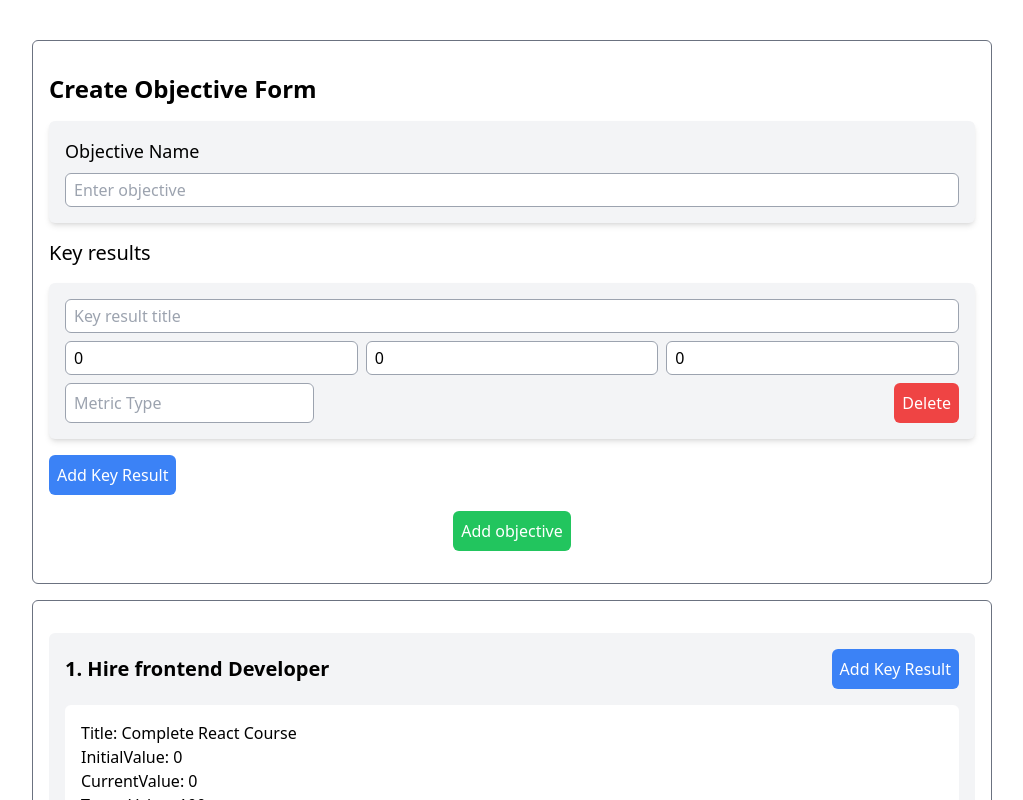
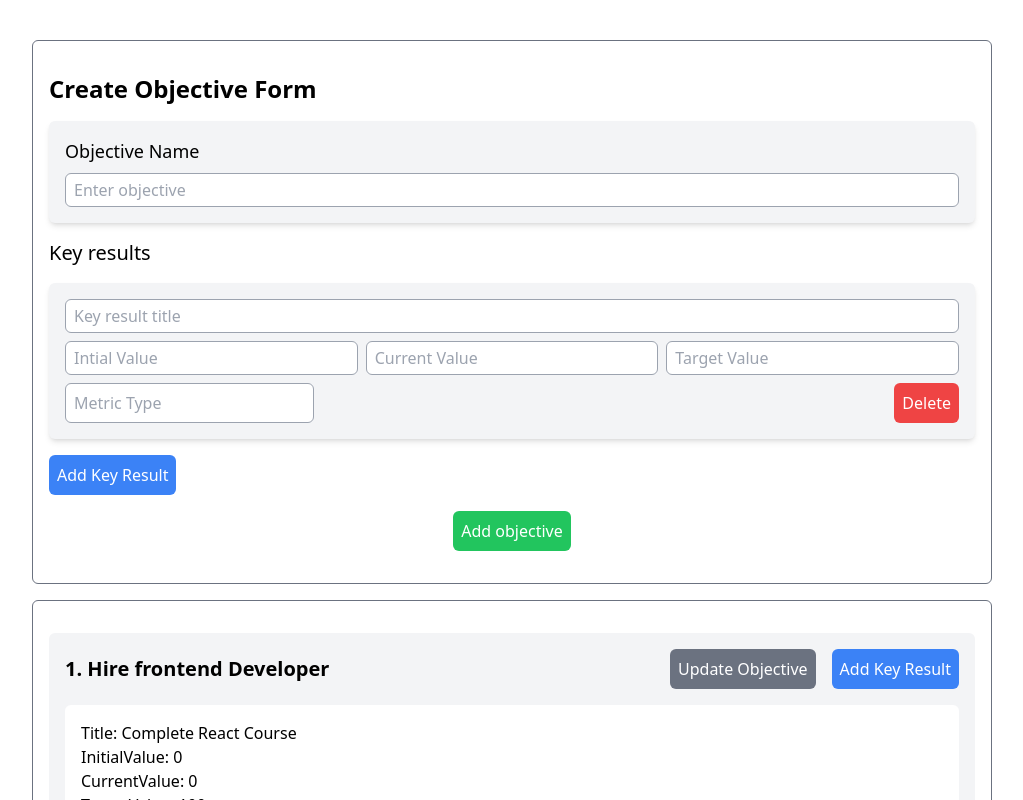
Before and after one commit to meetsoni1214/okr-react-app, a React (Vite) app: page /okrForm/2433 in a window 1280 px wide. Shown: the top 800 px of the page, without its empty margins (128-1151 px from the left). Built offline with nearby package versions, Linux system fonts and the light colour scheme.

Commit message:
update: done some refactoring

```diff
--- a/src/App.tsx
+++ b/src/App.tsx
@@ -1,30 +1,25 @@
-import { useContext, useEffect, useState } from "react";
+import {useContext, useEffect} from "react";
 import OkrForm from "./components/OkrForm";
 import OkrDisplay from "./components/OkrDisplay";
-import { getOkrsData } from "./db/Okr-store";
-import { OkrContext } from "./provider/OkrProvider";
+import {getOkrsData} from "./db/Okr-store";
+import {OkrContext} from "./provider/OkrProvider";
 
 function App() {
-  // const [objectives, setObjectives] = useState<ObjectiveType[] | undefined>(
-  //   undefined
-  // );
-  const { objectives, setObjectives } = useContext(OkrContext);
-  const [isLoading, setIsLoading] = useState(false);
+    const {objectives, setObjectives} = useContext(OkrContext);
+    const isLoading = objectives === undefined;
 
     useEffect(() => {
         (async () => {
-      setIsLoading(true);
             const objectivesResponse = await getOkrsData();
-      setIsLoading(false);
             setObjectives(objectivesResponse);
         })();
-  }, []);
+    }, [setObjectives]);
 
-  console.log({ objectives });
+    console.log({objectives});
 
     return (
         <div className="mx-40 mt-10 mb-10">
-      <OkrForm objectives={objectives ?? []} setObjectives={setObjectives} />
+            <OkrForm objectives={objectives ?? []} setObjectives={setObjectives}/>
             {isLoading ? (
                 <p>Loading...</p>
             ) : (
--- /dev/null
+++ b/src/components/KeyResultDisplay.tsx
@@ -0,0 +1,31 @@
+import {KeyResultType} from "../types/OkrTypes.ts";
+
+type KeyResultDisplayProps = {
+    kr: KeyResultType;
+    onClick: () => void;
+}
+
+function KeyResultDisplay(
+    {
+        kr,
+        onClick,
+    }
+    : KeyResultDisplayProps) {
+    return (
+        <ul className="bg-white p-4 mb-2.5 rounded-md">
+            <li>Title: {kr.title}</li>
+            <li>InitialValue: {kr.initialValue}</li>
+            <li>CurrentValue: {kr.currentValue}</li>
+            <li>TargetValue: {kr.targetValue}</li>
+            <li>Metric: {kr.metric}</li>
+            <button
+                onClick={onClick}
+                className="bg-red-500 p-2 text-white rounded-md hover:bg-red-600"
+            >
+                Delete
+            </button>
+        </ul>
+    );
+}
+
+export default KeyResultDisplay;
--- /dev/null
+++ b/src/components/KeyResultInputs.tsx
@@ -0,0 +1,61 @@
+import {KeyResultType} from "../types/OkrTypes.ts";
+
+type KeyResultInputProps = {
+    keyResult: KeyResultType;
+    index: number;
+    handleChange: (name: string, index: number, value: string) => void;
+};
+
+function KeyResultInputs(
+    {
+        keyResult,
+        index,
+        handleChange,
+    }: KeyResultInputProps
+) {
+    return (
+        <div className="flex flex-col gap-2">
+            <input
+                type="text"
+                placeholder="Key result title"
+                value={keyResult.title}
+                name="title"
+                onChange={(e) =>
+                    handleChange(e.target.name, index, e.target.value)
+                }
+                className="border border-gray-400 px-2 py-1 focus:outline-none rounded-md focus:ring-2 focus:ring-blue-200"
+            />
+            <div className="flex gap-2">
+                <input
+                    type="number"
+                    placeholder="Intial Value"
+                    name="initialValue"
+                    onChange={(e) =>
+                        handleChange(e.target.name, index, e.target.value)
+                    }
+                    className="border border-gray-400 w-full px-2 py-1 focus:outline-none rounded-md focus:ring-2 focus:ring-blue-200"
+                />
+                <input
+                    type="number"
+                    placeholder="Current Value"
+                    name="currentValue"
+                    onChange={(e) =>
+                        handleChange(e.target.name, index, e.target.value)
+                    }
+                    className="border border-gray-400 px-2 py-1 w-full focus:outline-none rounded-md focus:ring-2 focus:ring-blue-200"
+                />
+                <input
+                    type="number"
+                    placeholder="Target Value"
+                    name="targetValue"
+                    onChange={(e) =>
+                        handleChange(e.target.name, index, e.target.value)
+                    }
+                    className="border border-gray-400 px-2 py-1 w-full focus:outline-none rounded-md focus:ring-2 focus:ring-blue-200"
+                />
+            </div>
+        </div>
+    );
+}
+
+export default KeyResultInputs;
--- a/src/components/OkrDisplay.tsx
+++ b/src/components/OkrDisplay.tsx
@@ -1,6 +1,8 @@
 import { useState } from "react";
 import { KeyResultType, ObjectiveType } from "../types/OkrTypes";
 import { CircleX, PackageOpen } from "lucide-react";
+import KeyResultInputs from "./KeyResultInputs.tsx";
+import KeyResultDisplay from "./KeyResultDisplay.tsx";
 
 type OkrDisplayProps = {
   objectives: ObjectiveType[];
@@ -33,12 +35,13 @@ function OkrDisplay({ objectives, setObjectives }: OkrDisplayProps) {
     setObjectives(updatedObjs);
   }
 
-  const [isModalOpen, setIsModalOpen] = useState<boolean>(false);
+  const [isKrModalOpen, setIsKrModalOpen] = useState<boolean>(false);
+  // const [isObjModalOpen, setisObjModalOpen] = useState<boolean>(false);
   const [keyResult, setKeyResult] = useState<KeyResultType>(emptyKeyResult);
 
-  function handleKrChange(name: string, value: string): void {
+  function handleKrChange(name: string, index: number, value: string): void {
     const updatedKr = { ...keyResult, [name]: value };
-    console.log(updatedKr);
+    console.log(index);
 
     setKeyResult(updatedKr);
   }
@@ -60,96 +63,62 @@ function OkrDisplay({ objectives, setObjectives }: OkrDisplayProps) {
       return ind === objIndex ? updatedObjective : obj;
     });
     setObjectives(updatedObjs);
-    setIsModalOpen(false);
+    setIsKrModalOpen(false);
     setKeyResult(emptyKeyResult);
   }
+  console.log(objectives);
 
   return (
     <div className="border rounded-md border-gray-500 p-4 mt-4">
       {objectives.length > 0 ? (
         objectives.map((obj, objectiveIndex) => (
-          <div className="bg-gray-100 p-4 mt-4 rounded-md" key={objectiveIndex}>
+          <div className="bg-gray-100 p-4 mt-4 rounded-md" key={obj.id}>
             <div className="flex items-center justify-between mb-4">
               <p className="text-xl  font-semibold">{`${objectiveIndex + 1}. ${
                 obj.objective
               }`}</p>
+              <div className="space-x-4">
+                <button className="bg-gray-500 p-2 text-white rounded-md hover:bg-gray-600">
+                  Update Objective
+                </button>
                 <button
-                onClick={() => setIsModalOpen(true)}
+                  onClick={() => setIsKrModalOpen(true)}
                   className="bg-blue-500 p-2 text-white rounded-md hover:bg-blue-600"
                 >
                   Add Key Result
                 </button>
               </div>
+            </div>
             {obj.keyResults.map((kr, krIndex) => {
               return (
-                <div>
-                  <ul className="bg-white p-4 mb-2.5 rounded-md" key={krIndex}>
-                    <li>Title: {kr.title}</li>
-                    <li>InitialValue: {kr.initialValue}</li>
-                    <li>CurrentValue: {kr.currentValue}</li>
-                    <li>TargetValue: {kr.targetValue}</li>
-                    <li>Metric: {kr.metric}</li>
-                    <button
-                      onClick={() =>
-                        handleDeleteKeyResult(objectiveIndex, krIndex)
-                      }
-                      className="bg-red-500 p-2 text-white rounded-md hover:bg-red-600"
-                    >
-                      Delete
-                    </button>
-                  </ul>
-                  {isModalOpen && (
+                <div key={krIndex}>
+                  <KeyResultDisplay kr={kr} onClick={() =>
+                      handleDeleteKeyResult(objectiveIndex, krIndex)} />
+                  {/* {isObjModalOpen && (
                     <div className="inset-0 fixed flex bg-gray-500 bg-opacity-50 justify-center items-center">
                       <div className="bg-white rounded-md p-4 ">
                         <div className=" flex flex-col gap-2">
                           <button
-                            onClick={() => setIsModalOpen(false)}
+                            onClick={() => setIsKrModalOpen(false)}
                             className="self-end text-red-500"
                           >
                             <CircleX />
                           </button>
-                          <input
-                            type="text"
-                            placeholder="Key result title"
-                            name="title"
-                            value={keyResult.title}
-                            onChange={(e) =>
-                              handleKrChange(e.target.name, e.target.value)
-                            }
-                            className="border border-gray-400 px-2 py-1 focus:outline-none rounded-md focus:ring-2 focus:ring-blue-200"
-                          />
-                          <div className="flex gap-2">
-                            <input
-                              type="number"
-                              placeholder="Intial Value"
-                              name="initialValue"
-                              value={keyResult.initialValue}
-                              onChange={(e) =>
-                                handleKrChange(e.target.name, e.target.value)
-                              }
-                              className="border border-gray-400 w-full px-2 py-1 focus:outline-none rounded-md focus:ring-2 focus:ring-blue-200"
-                            />
-                            <input
-                              type="number"
-                              placeholder="Current Value"
-                              value={keyResult.currentValue}
-                              name="currentValue"
-                              onChange={(e) =>
-                                handleKrChange(e.target.name, e.target.value)
-                              }
-                              className="border border-gray-400 px-2 py-1 w-full focus:outline-none rounded-md focus:ring-2 focus:ring-blue-200"
-                            />
-                            <input
-                              type="number"
-                              placeholder="Target Value"
-                              value={keyResult.targetValue}
-                              name="targetValue"
-                              onChange={(e) =>
-                                handleKrChange(e.target.name, e.target.value)
-                              }
-                              className="border border-gray-400 px-2 py-1 w-full focus:outline-none rounded-md focus:ring-2 focus:ring-blue-200"
-                            />
                         </div>
+                      </div>
+                    </div>
+                  )} */}
+                  {isKrModalOpen && (
+                    <div className="inset-0 fixed flex bg-gray-500 bg-opacity-50 justify-center items-center">
+                      <div className="bg-white rounded-md p-4 ">
+                        <div className=" flex flex-col gap-2">
+                          <button
+                            onClick={() => setIsKrModalOpen(false)}
+                            className="self-end text-red-500"
+                          >
+                            <CircleX />
+                          </button>
+                          <KeyResultInputs index={krIndex} handleChange={handleKrChange} keyResult={keyResult} />
                           <div className="flex justify-between">
                             <input
                               type="text"
@@ -157,7 +126,7 @@ function OkrDisplay({ objectives, setObjectives }: OkrDisplayProps) {
                               name="metric"
                               value={keyResult.metric}
                               onChange={(e) =>
-                                handleKrChange(e.target.name, e.target.value)
+                                handleKrChange(e.target.name, krIndex, e.target.value)
                               }
                               className="border border-gray-400 px-2 py-1 w-fit focus:outline-none rounded-md focus:ring-2 focus:ring-blue-200"
                             />
--- a/src/components/OkrForm.tsx
+++ b/src/components/OkrForm.tsx
@@ -1,6 +1,7 @@
-import { useState } from "react";
-import { KeyResultType, ObjectiveType } from "../types/OkrTypes";
-import { addOkrDataToDb } from "../db/Okr-store";
+import {useState} from "react";
+import {KeyResultType, ObjectiveType} from "../types/OkrTypes";
+import {addOkrDataToDb} from "../db/Okr-store.ts";
+import KeyResultInputs from "./KeyResultInputs.tsx";
 
 type OkrFormProps = {
     objectives: ObjectiveType[];
@@ -17,7 +18,7 @@ const initialKeyResults = [
     },
 ];
 
-export default function OkrForm({ objectives, setObjectives }: OkrFormProps) {
+export default function OkrForm({objectives, setObjectives}: OkrFormProps) {
     const [newObjective, setNewObjective] = useState<string>("");
     const [keyResults, setKeyResults] =
         useState<KeyResultType[]>(initialKeyResults);
@@ -27,9 +28,8 @@ export default function OkrForm({ objectives, setObjectives }: OkrFormProps) {
             objective: newObjective,
             keyResults,
         };
-    addOkrDataToDb(objectiveToBeAdded).then((resu̥lt) => {
-      console.log("🚀 ~ addOkrDataToDb ~ resu̥lt:", resu̥lt);
-      setObjectives([...objectives, resu̥lt]);
+        addOkrDataToDb(objectiveToBeAdded).then((result) => {
+            setObjectives([...objectives, result]);
             console.log(objectives);
             setNewObjective("");
             setKeyResults([
@@ -44,13 +44,6 @@ export default function OkrForm({ objectives, setObjectives }: OkrFormProps) {
         });
     }
 
-  function handleChange(name: string, index: number, value: string): void {
-    console.log(keyResults);
-    const krToBeUpdated = keyResults[index];
-
-    keyResults[index] = { ...krToBeUpdated, [name]: value };
-    setKeyResults([...keyResults]);
-  }
 
     function addKeyResult() {
         setKeyResults([
@@ -63,6 +56,13 @@ export default function OkrForm({ objectives, setObjectives }: OkrFormProps) {
                 metric: "",
             },
         ]);
+    }
+
+    function handleChange(name: string, index: number, value: string): void {
+        const krToBeUpdated = keyResults[index];
+
+        keyResults[index] = {...krToBeUpdated, [name]: value};
+        setKeyResults([...keyResults]);
     }
 
     function deleteKeyResult(index: number) {
@@ -94,52 +94,9 @@ export default function OkrForm({ objectives, setObjectives }: OkrFormProps) {
                 <div>
                     <p className="text-xl">Key results</p>
                     {keyResults.map((keyResult, index) => (
-            <div
-              key={index}
-              className=" bg-gray-100 shadow-md p-4 rounded-md flex flex-col gap-2 mt-4"
+                        <div key={index} className=" bg-gray-100 shadow-md p-4 rounded-md flex flex-col gap-2 mt-4"
                         >
-              <input
-                type="text"
-                placeholder="Key result title"
-                value={keyResult.title}
-                name="title"
-                onChange={(e) =>
-                  handleChange(e.target.name, index, e.target.value)
-                }
-                className="border border-gray-400 px-2 py-1 focus:outline-none rounded-md focus:ring-2 focus:ring-blue-200"
-              />
-              <div className="flex gap-2">
-                <input
-                  type="number"
-                  placeholder="Intial Value"
-                  name="initialValue"
-                  value={keyResult.initialValue}
-                  onChange={(e) =>
-                    handleChange(e.target.name, index, e.target.value)
-                  }
-                  className="border border-gray-400 w-full px-2 py-1 focus:outline-none rounded-md focus:ring-2 focus:ring-blue-200"
-                />
-                <input
-                  type="number"
-                  placeholder="Current Value"
-                  value={keyResult.currentValue}
-                  name="currentValue"
-                  onChange={(e) =>
-                    handleChange(e.target.name, index, e.target.value)
-                  }
-                  className="border border-gray-400 px-2 py-1 w-full focus:outline-none rounded-md focus:ring-2 focus:ring-blue-200"
-                />
-                <input
-                  type="number"
-                  placeholder="Target Value"
-                  value={keyResult.targetValue}
-                  name="targetValue"
-                  onChange={(e) =>
-                    handleChange(e.target.name, index, e.target.value)
-                  }
-                  className="border border-gray-400 px-2 py-1 w-full focus:outline-none rounded-md focus:ring-2 focus:ring-blue-200"
-                />
-              </div>
+                            <KeyResultInputs keyResult={keyResult} index={index} handleChange={handleChange} />
                             <div className="flex justify-between">
                                 <input
                                     type="text"
@@ -153,9 +110,7 @@ export default function OkrForm({ objectives, setObjectives }: OkrFormProps) {
                                 />
                                 <button
                                     className="bg-red-500 p-2 self-center text-white rounded-md hover:bg-red-600"
-                  onClick={() => deleteKeyResult(index)}
-                >
-                  Delete
+                                    onClick={() => deleteKeyResult(index)}>Delete
                                 </button>
                             </div>
                         </div>
```
Lines whose indentation alone changed are shown as unchanged.
